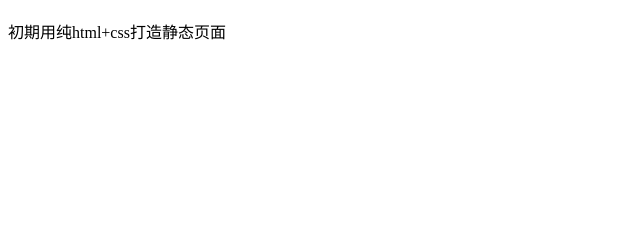
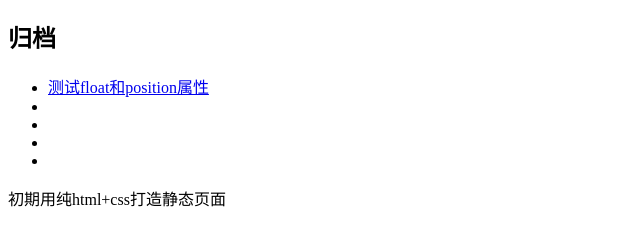
Before and after one commit to tangzheng1900/fronts, a plain HTML site: page warmup/index.html in a window 1280 px wide. Shown: the part 70-316 px from the top of the page, without its empty margins (0-640 px from the left). Drawn offline with Linux system fonts and the light colour scheme.

Commit message:
creat a main page

```diff
--- a/warmup/index.html
+++ b/warmup/index.html
@@ -11,6 +11,22 @@
 
 <h1>百度前端技术学院warmup</h1>
 
+<h2>归档</h2>
+<ul>
+
+    <li><a href="test/float.html">测试float和position属性</a></li>
+    <li></li>
+    <li></li>
+    <li></li>
+    <li></li>
+
+
+
+
+
+</ul>
+
+
 <div id="nav">
     <p>初期用纯html+css打造静态页面</p>
 </div>
```
